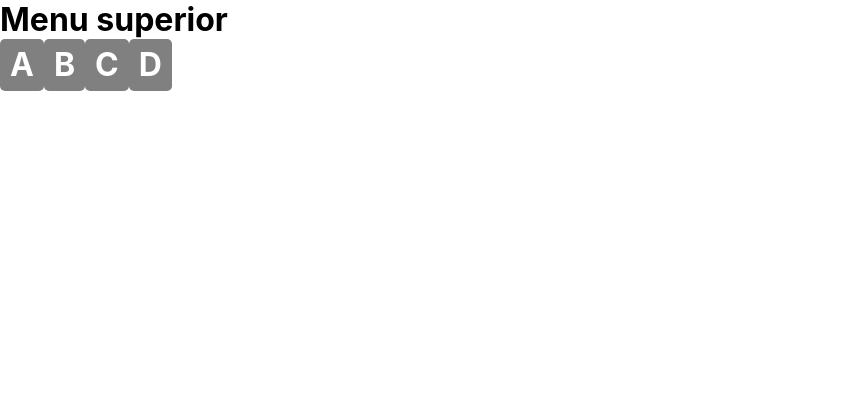
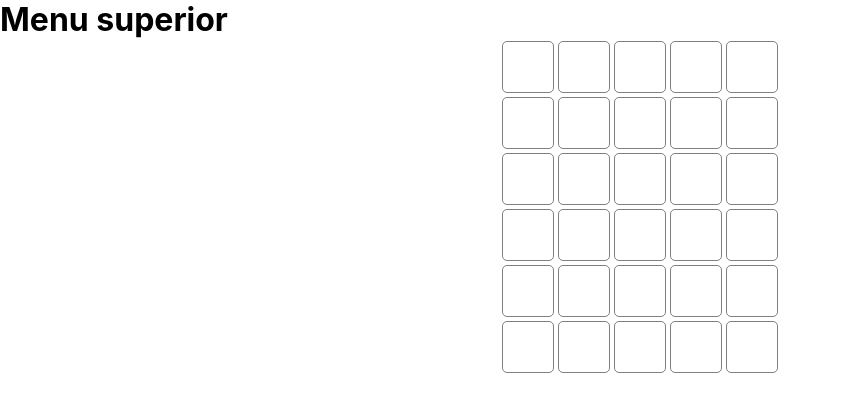
Before and after one commit to Marofelipe/Wordle-copy, a React (Create React App) app: page / in a window 1280 px wide. Shown: the top 412 px of the page, without its empty margins (0-841 px from the left). Built offline with nearby package versions, Linux system fonts and the light colour scheme.

Commit message:
board game styles

```diff
--- /dev/null
+++ b/src/components/GameBoard/index.js
@@ -0,0 +1,16 @@
+import React from "react";
+import RowTile from "../TileRow";
+
+export default function GameBoard({...props}) {
+  const { chances, letters } = props;
+
+  function renderRows(length) {
+    var Row = [];
+    for (var i = 0; i < length; i++) {
+      Row.push(<RowTile length={letters} />)
+    }
+    return Row;
+  }
+
+  return renderRows(chances)
+}
--- /dev/null
+++ b/src/components/TileRow/index.js
@@ -0,0 +1,28 @@
+import React from "react";
+import { Row } from "../../styles/styles";
+import WordTile from "../WordTile";
+
+export default function RowTile({...props}){
+  const {
+    length,
+    word,
+    state,
+  } = props;
+
+  function renderEmptyTiles(length) {
+    var Row = [];
+    for (var i = 0; i < length; i++) {
+      Row.push(<WordTile />)
+    }
+    return Row;
+  }
+  return(
+    <Row>
+      {word ?
+        word?.map((label, index) => <WordTile label={label} state={state[index]} />)
+        :
+        renderEmptyTiles(length)
+        }
+    </Row>
+  );
+}
--- /dev/null
+++ b/src/components/TileRow/styles.js
@@ -0,0 +1 @@
+import styled from "styled-components";
--- a/src/components/WordTile/styles.js
+++ b/src/components/WordTile/styles.js
@@ -2,12 +2,15 @@ import styled from "styled-components";
 
 
 export const TileContainer = styled.div`
-  padding: 10px;
-  border-radius: 5px;
-  display: inline-block;
+  display: flex;
   align-items: center;
   justify-content: center;
+  width: 50px;
+  height: 50px;
+  margin: 2px;
+  border-radius: 5px;
 
+  border: 1px solid gray;
   background-color: ${({state, label}) =>
     !label ? "transparent" :
       state === "right-place" ?
--- a/src/screens/Game/indes.js
+++ b/src/screens/Game/indes.js
@@ -1,18 +1,17 @@
 import React from "react";
+import GameBoard from "../../components/GameBoard";
 import TopMenuElement from "../../components/TopMenu";
-import WordTile from "../../components/WordTile";
 
 
 export default function GameDashboard() {
 
-  const Alfabeto = ["A", "B", "C", "D"];
+  const Alphabet = ["A", "B", "C", "D", "A", "B", "C", "D"];
+
   return(
     <body>
       <TopMenuElement />
-      <WordTile state="" label={Alfabeto[0]} />
-      <WordTile state="" label={Alfabeto[1]} />
-      <WordTile state="" label={Alfabeto[2]} />
-      <WordTile state="" label={Alfabeto[3]} />
+      <GameBoard chances={6} letters={5} />
+
     </body>
   );
 };
```
